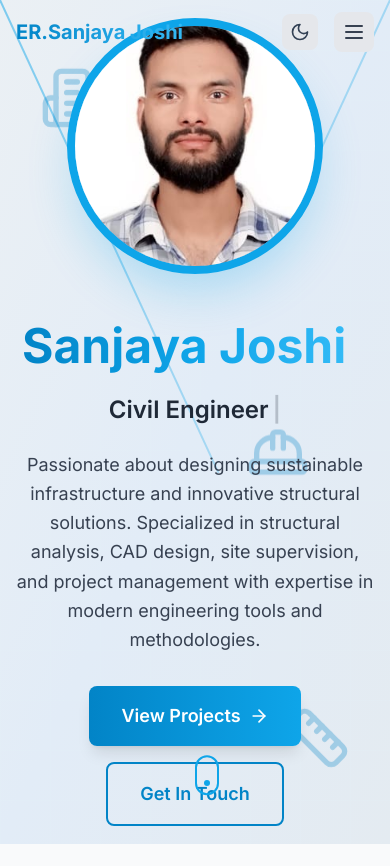
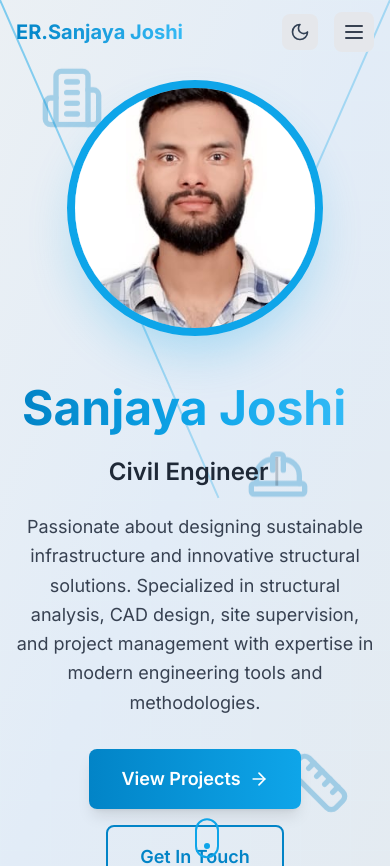
Before and after one commit to Grishj/Sanjaya_Portofolio, a Next.js app: page / in a window 390 px wide. Shown: the top 866 px of the page. Built offline with nearby package versions, Linux system fonts and the light colour scheme.

Commit message:
feat: introduce Hero component featuring animated name/title, profile image, and project links

```diff
--- a/components/Hero.tsx
+++ b/components/Hero.tsx
@@ -57,7 +57,7 @@ export default function Hero() {
   }
 
   return (
-    <section id="home" className="relative min-h-screen flex items-center justify-center overflow-hidden bg-gradient-to-br from-slate-50 via-blue-50 to-slate-100 dark:from-slate-900 dark:via-slate-800 dark:to-slate-900">
+    <section id="home" className="relative min-h-screen flex items-center justify-center overflow-hidden bg-gradient-to-br from-slate-50 via-blue-50 to-slate-100 dark:from-slate-900 dark:via-slate-800 dark:to-slate-900 pt-20 md:pt-0">
       {/* Blueprint Background */}
       <div className="absolute inset-0 blueprint-bg opacity-5 dark:opacity-20"></div>
 
```
